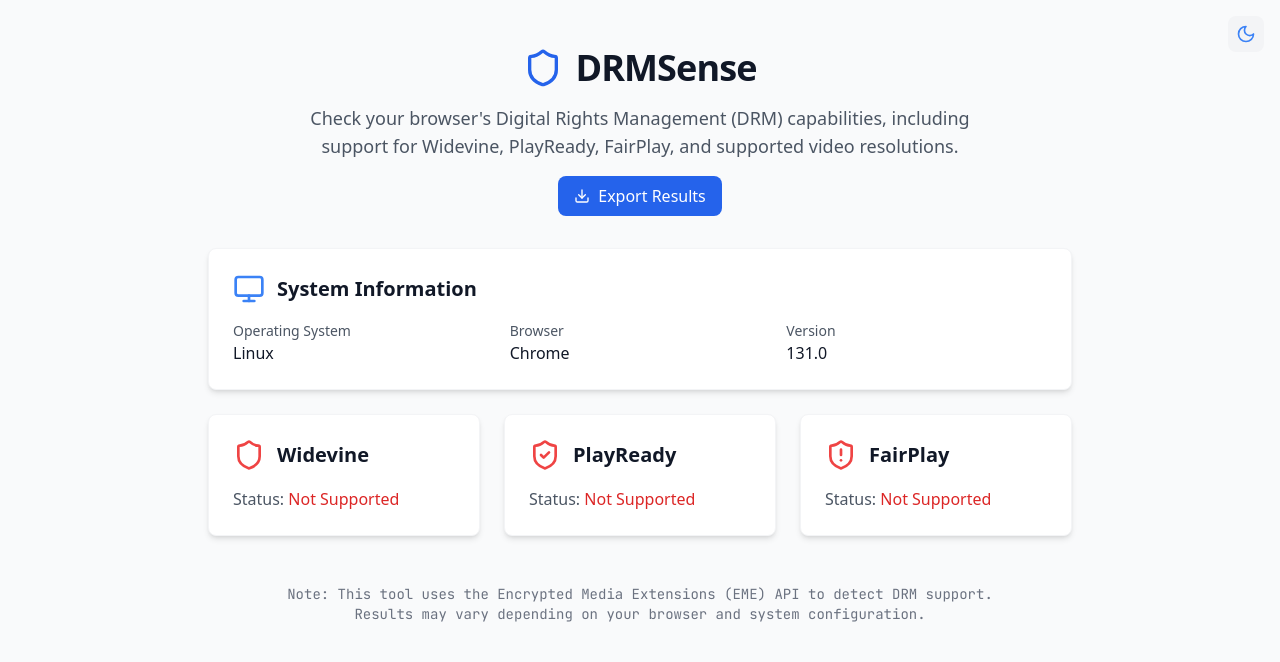
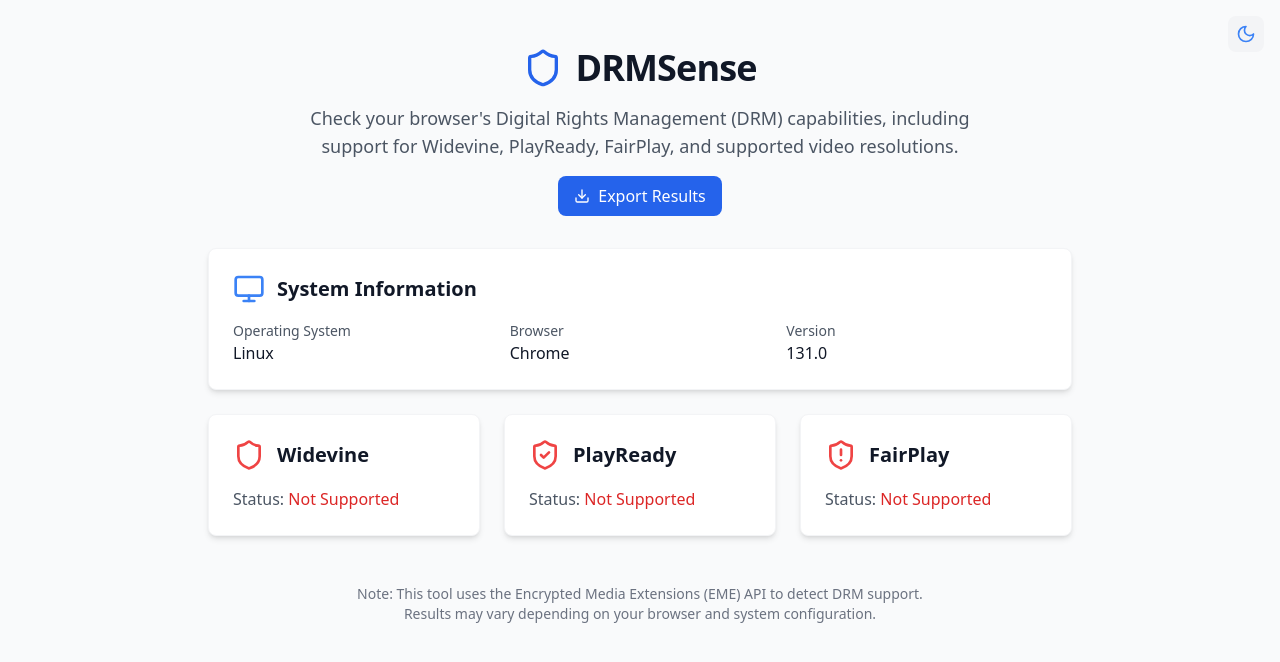
Before and after one commit to avikekk/DRMSense, a React (Vite) app: page / in a window 1280 px wide. Shown: the top 662 px of the page. Built offline with nearby package versions, Linux system fonts and the light colour scheme; a web font is replaced by a local one.

Commit message:
Update App.tsx

```diff
--- a/src/App.tsx
+++ b/src/App.tsx
@@ -83,7 +83,7 @@
           </>
         )}
 
-        <div className="mt-12 text-center text-sm text-gray-500 dark:text-gray-400 font-mono">
+        <div className="mt-12 text-center text-sm text-gray-500 dark:text-gray-400">
           <p>Note: This tool uses the Encrypted Media Extensions (EME) API to detect DRM support.</p>
           <p>Results may vary depending on your browser and system configuration.</p>
         </div>
```
